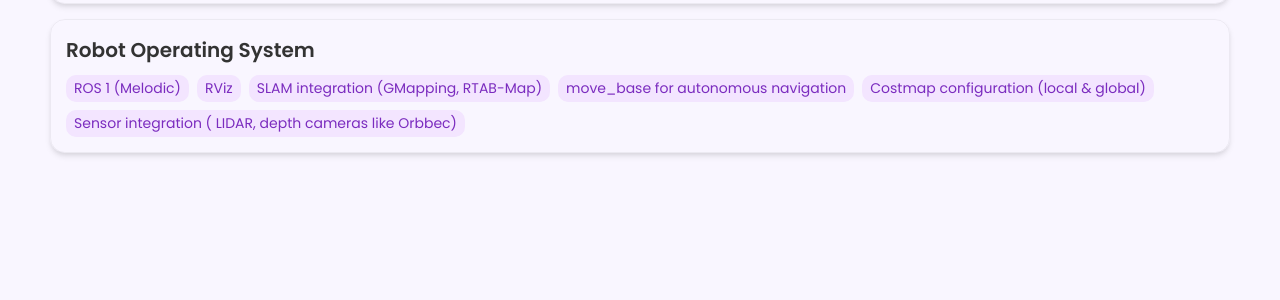
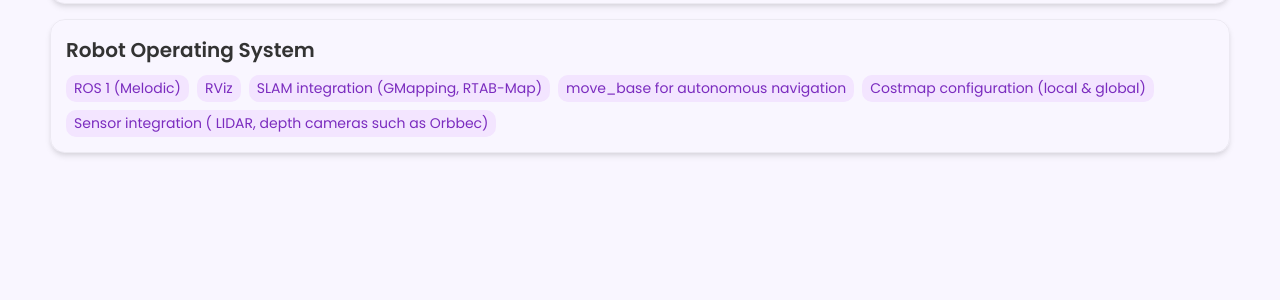
Before and after one commit to Darrshini/darrshini.github.io, a Jekyll site: the page built from index.html, in a window 1280 px wide and 900 px high, scrolled down 2065 px. Shown: the part 147-447 px from the top of the window. Built offline with Jekyll 4.4.1, drawn with Linux system fonts in a browser that asks for light colours.

Commit message:
Update _config.yml

```diff
--- a/_config.yml
+++ b/_config.yml
@@ -57,7 +57,7 @@ skills:
     - SLAM integration (GMapping, RTAB-Map)
     - move_base for autonomous navigation
     - Costmap configuration (local & global)
-    - Sensor integration ( LIDAR, depth cameras like Orbbec)
+    - Sensor integration ( LIDAR, depth cameras such as Orbbec)
 
 
 
```
